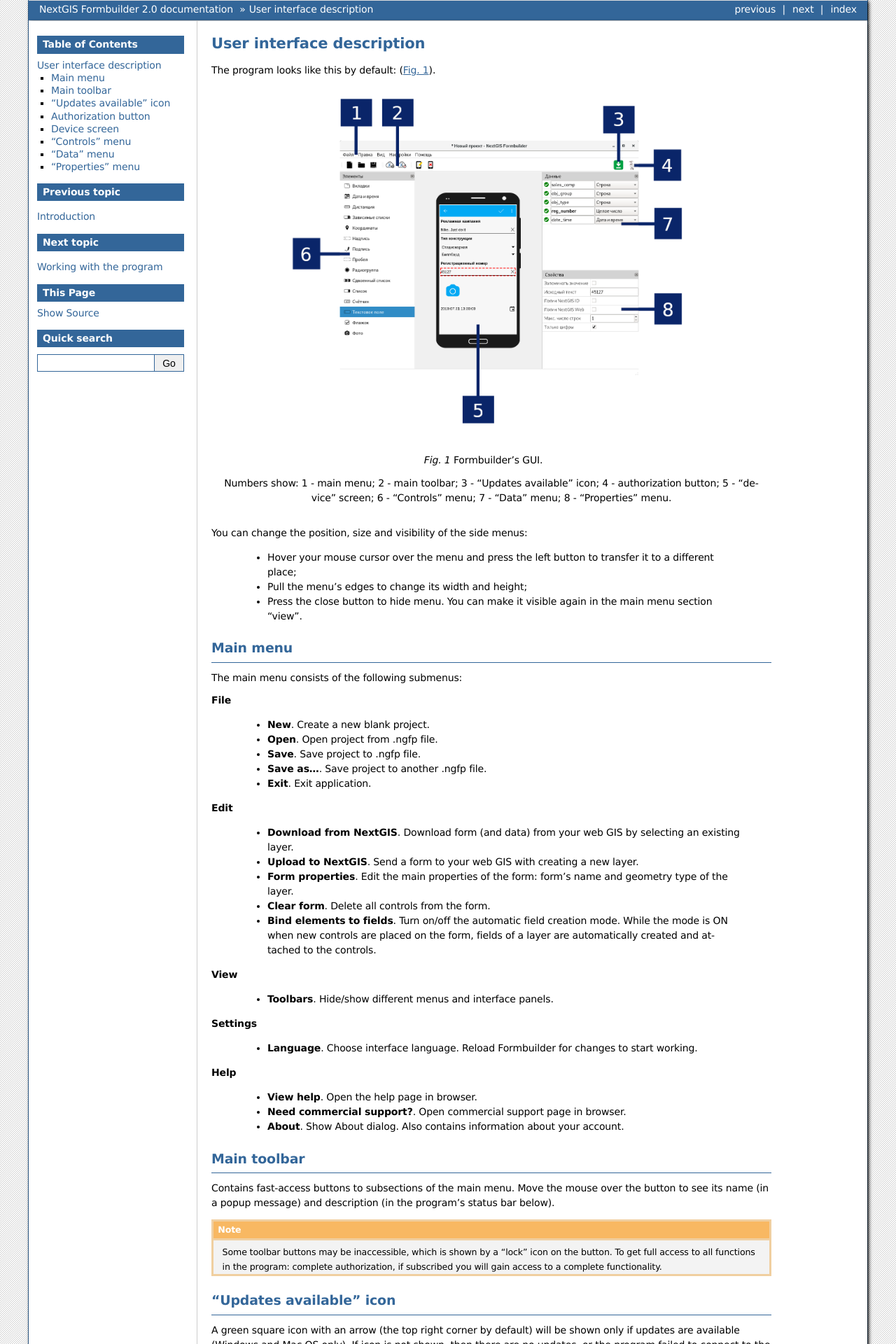
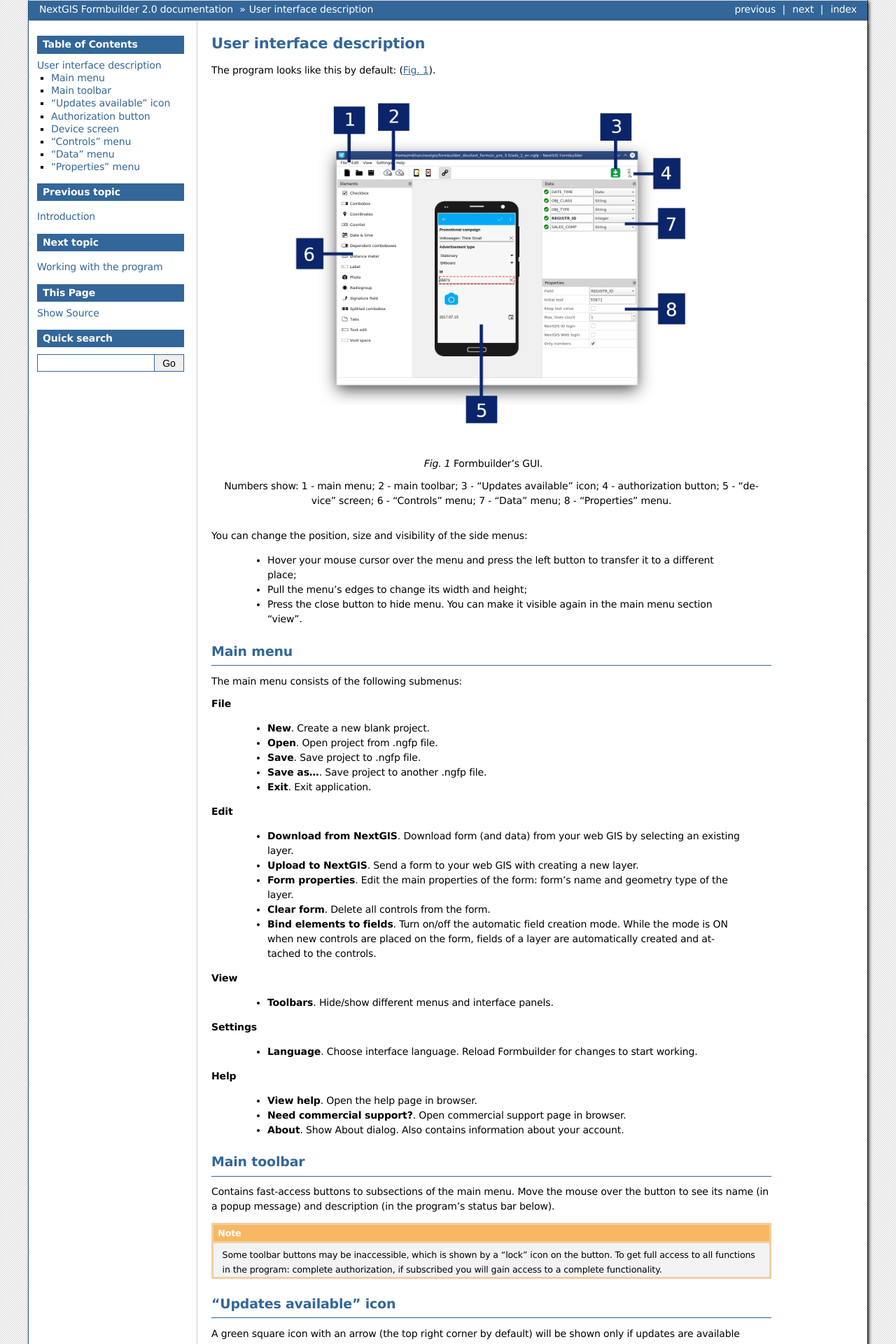
Before and after one commit to nextgis/docs_formbuilder, a Sphinx documentation site: the page built from source/gui.rst, in a window 1280 px wide. Shown: the top 1920 px of the page at 70% size. Built offline with Sphinx 7.4.7, drawn with Linux system fonts in a browser that asks for light colours; formulas are drawn with MathJax 3.

Commit message:
Add en photo

```diff
--- a/source/gui.rst
+++ b/source/gui.rst
@@ -7,7 +7,7 @@
 
 The program looks like this by default: (:numref:`ngfb_gui_pic`).
 
-.. figure:: _static/ngfb_gui.png
+.. figure:: _static/ngfb_gui_en.png
    :name: ngfb_gui_pic
    :align: center
    :width: 16cm
```
Also changed, not shown: source/_static/ngfb_gui_en.png (added).
